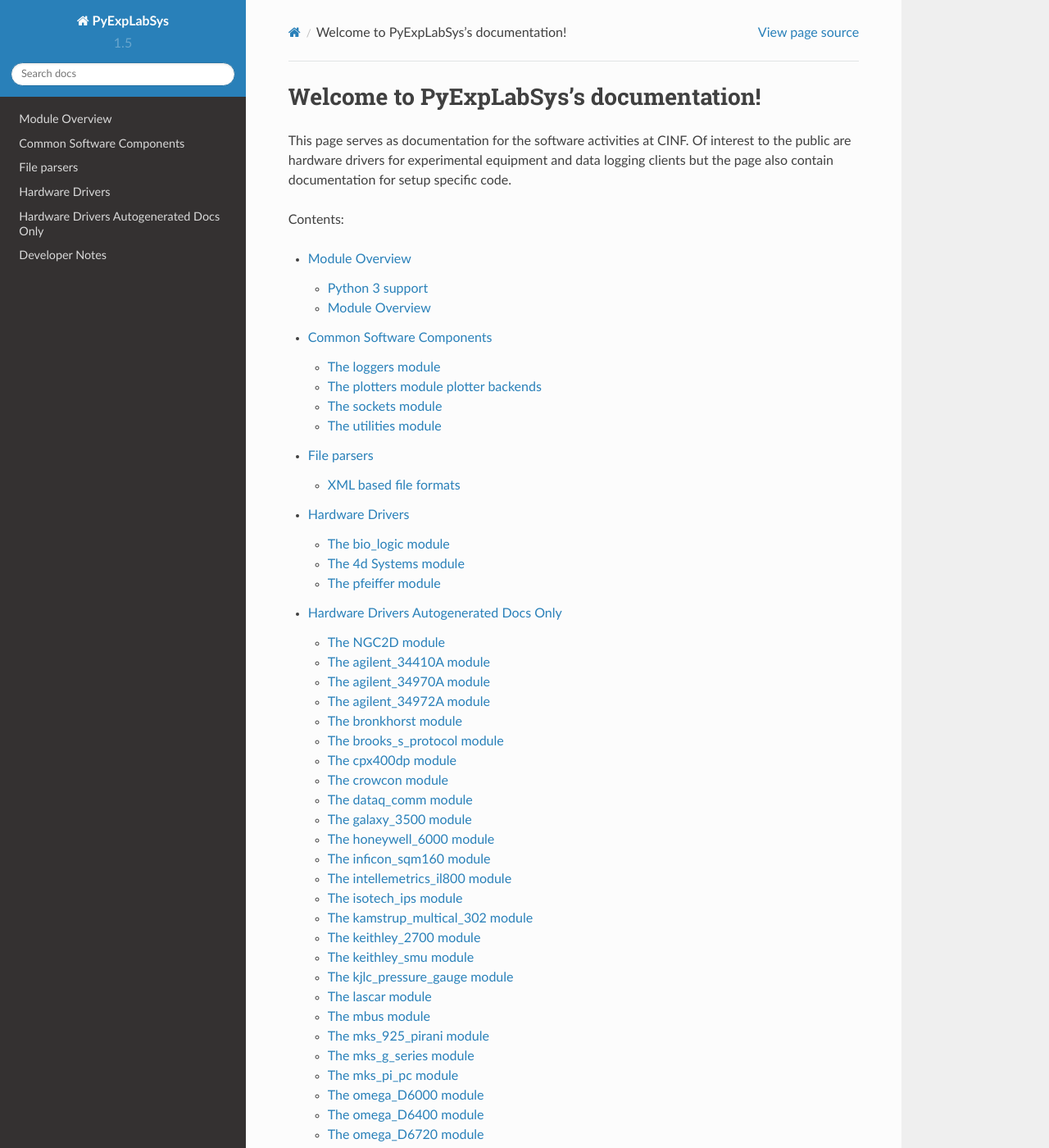
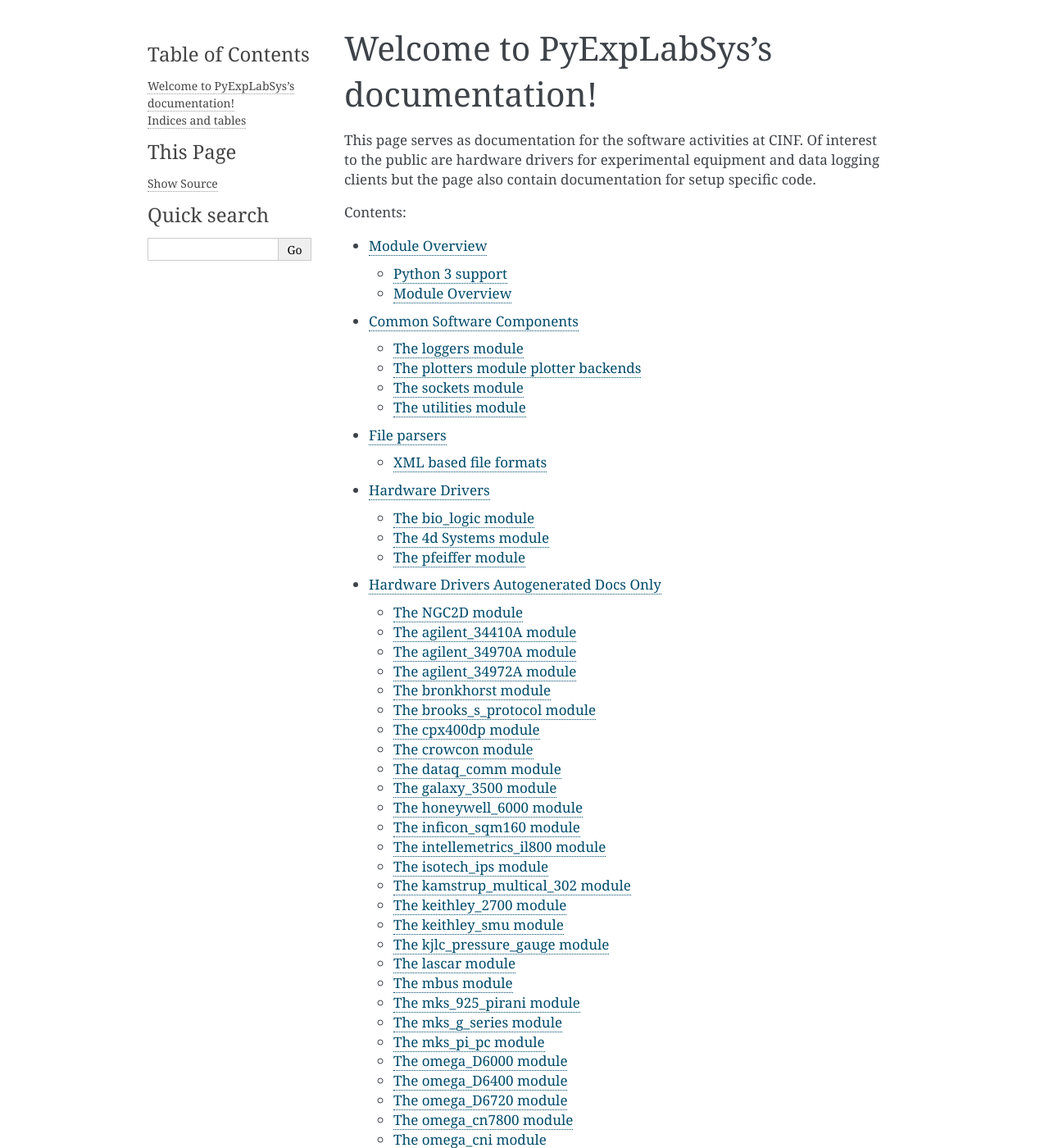
Before and after one commit to CINF/PyExpLabSys, a Sphinx documentation site: the page built from doc/source/index.rst, in a window 1280 px wide and 1400 px high. Shown: the whole window at 82% size. Built offline with Sphinx 7.4.7, drawn with Linux system fonts in a browser that asks for light colours; some of the changed lines change nothing that is shown; some of the changed text lies outside the part shown.

Commit message:
doc: Fixed conf to only set rtd_theme when building locally

```diff
--- a/doc/source/conf.py
+++ b/doc/source/conf.py
@@ -100,7 +100,8 @@
 
 # The theme to use for HTML and HTML Help pages.  See the documentation for
 # a list of builtin themes.
-html_theme = 'sphinx_rtd_theme'
+if os.environ.get('READTHEDOCS', None) == 'True':
+    html_theme = 'sphinx_rtd_theme'
 
 # Theme options are theme-specific and customize the look and feel of a theme
 # further.  For a list of options available for each theme, see the
```
